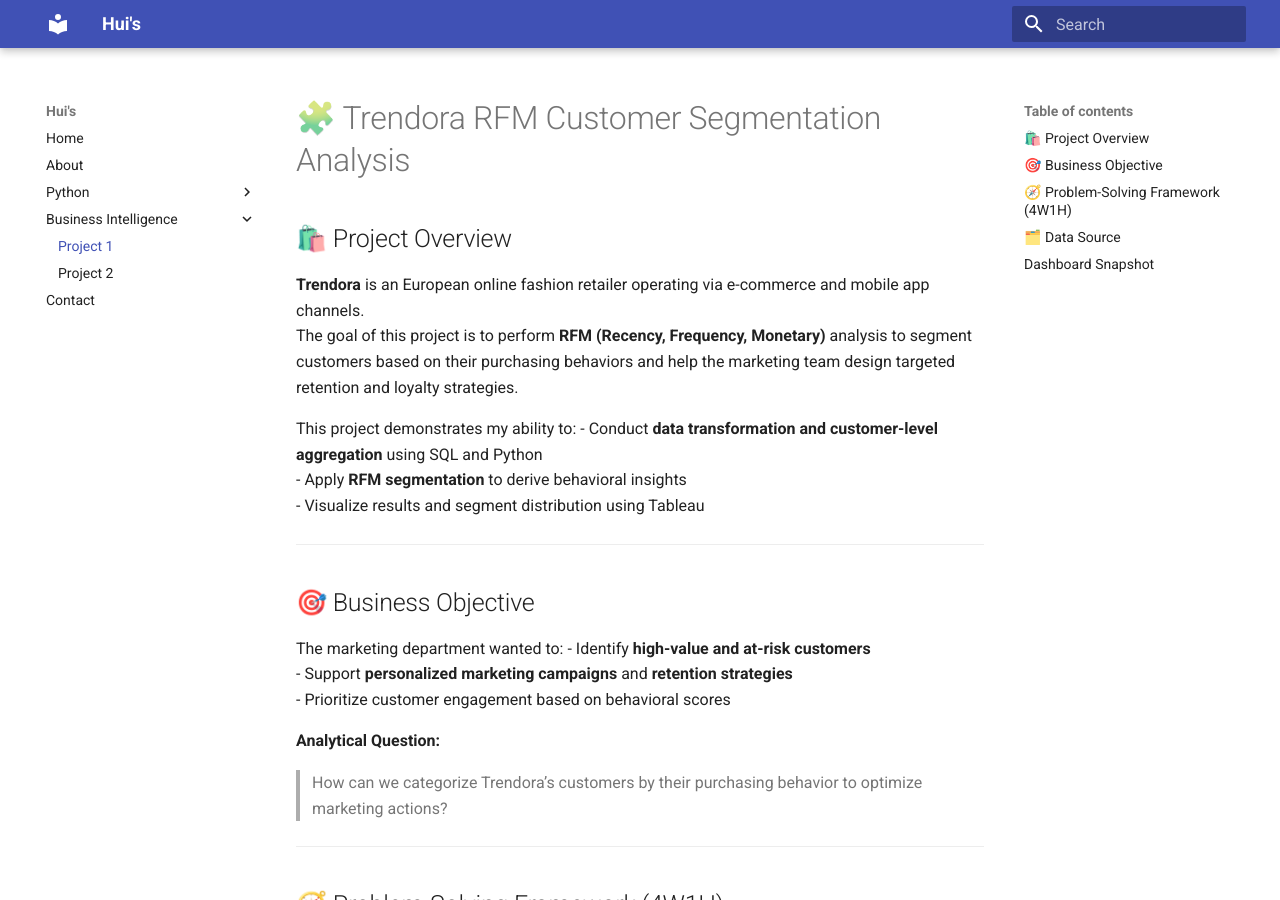
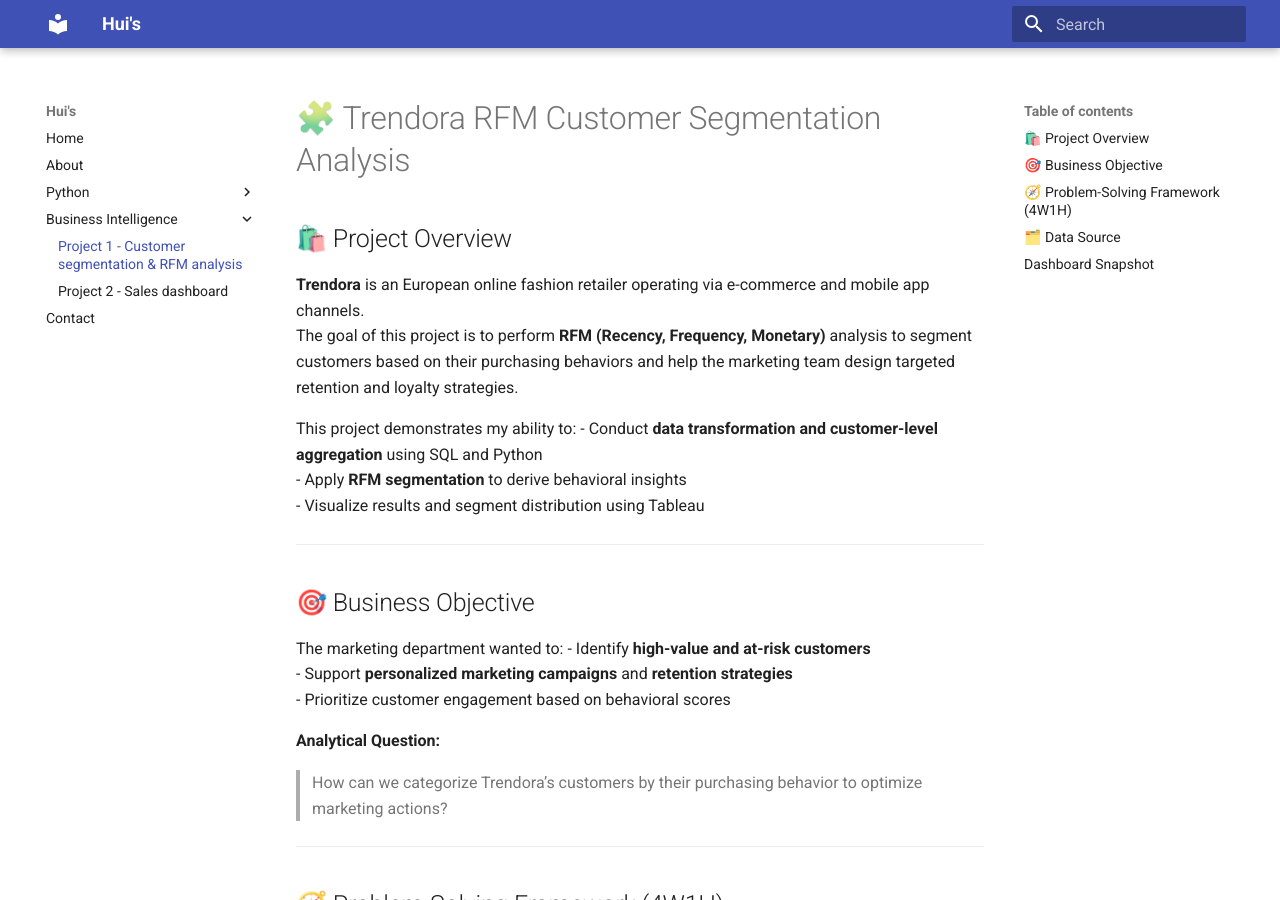
Before and after one commit to Huistorical/my-portfolio, an MkDocs documentation site: the page built from docs/projects/bi_project1.md, in a window 1280 px wide and 900 px high. Built offline with MkDocs 1.6.1 and Material for MkDocs 9.7.7, drawn with Linux system fonts in a browser that asks for light colours.

Commit message:
fixed stuff

```diff
--- a/mkdocs.yml
+++ b/mkdocs.yml
@@ -1,5 +1,5 @@
 site_name: Hui's
-site_url: https://huistorical.github.io
+site_url: https://huistorical.github.io/my-portfolio/
 site_author: Hui
 site_description: Business Intelligence & Data Science Projects
 
@@ -17,11 +17,11 @@
   - Home: index.md
   - About: about.md
   - Python:
-      - Project 1: projects/python_project1.md
-      - Project 2: projects/python_project2.md
+      - Project 1 - Customer segmentation using Kmeans: projects/python_project1.md
+      - Project 2 - Housing price forecasting: projects/python_project2.md
   - Business Intelligence:
-      - Project 1: projects/bi_project1.md
-      - Project 2: projects/bi_project2.md
+      - Project 1 - Customer segmentation & RFM analysis: projects/bi_project1.md
+      - Project 2 - Sales dashboard: projects/bi_project2.md
   - Contact: contact.md
 
 markdown_extensions:
```
Also changed, not shown: docs/index.md (+2 -0 lines), site/about/index.html, site/index.html, site/search/search_index.json.
